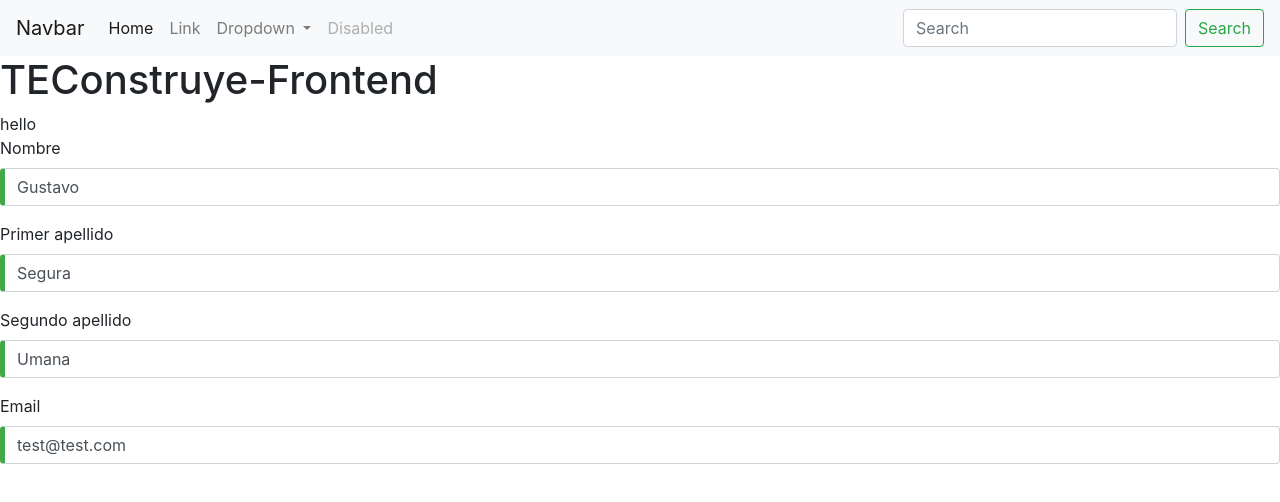
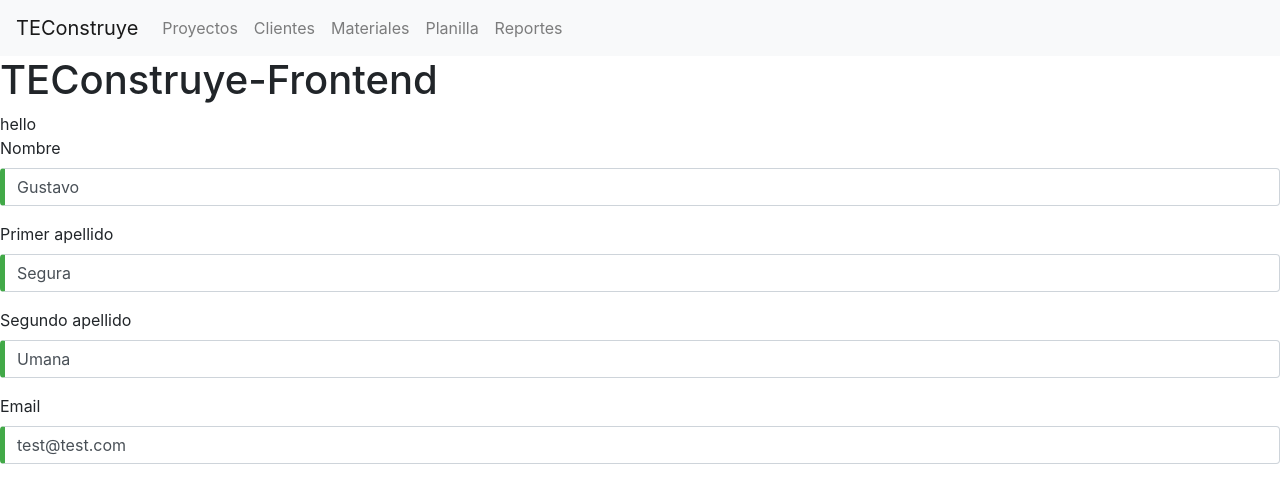
Before and after one commit to BasesDeDatos2018S2/TEConstruye-Frontend, an Angular app: page / in a window 1280 px wide. Shown: the top 502 px of the page. Built offline with nearby package versions, Linux system fonts and the light colour scheme.

Commit message:
[fix]	update navbar

```diff
--- a/src/app/components/navbar/navbar.component.html
+++ b/src/app/components/navbar/navbar.component.html
@@ -1,18 +1,30 @@
 <nav class="navbar navbar-expand-lg navbar-light bg-light">
-  <a class="navbar-brand" href="#">Navbar</a>
+  <a class="navbar-brand" href="#">TEConstruye</a>
+
   <button class="navbar-toggler" type="button" data-toggle="collapse" data-target="#navbarSupportedContent" aria-controls="navbarSupportedContent" aria-expanded="false" aria-label="Toggle navigation">
     <span class="navbar-toggler-icon"></span>
   </button>
 
   <div class="collapse navbar-collapse" id="navbarSupportedContent">
     <ul class="navbar-nav mr-auto">
-      <li class="nav-item active">
-        <a class="nav-link" href="#">Home <span class="sr-only">(current)</span></a>
+      <li class="nav-item ">
+        <!-- <a class="nav-link" href="#">Proyectos <span class="sr-only">(current)</span></a> -->
+        <a class="nav-link" href="#">Proyectos </a>
       </li>
       <li class="nav-item">
-        <a class="nav-link" href="#">Link</a>
+        <a class="nav-link" href="#">Clientes</a>
       </li>
-      <li class="nav-item dropdown">
+      <li class="nav-item">
+        <a class="nav-link" href="#">Materiales</a>
+      </li>
+      <li class="nav-item">
+        <a class="nav-link" href="#">Planilla</a>
+      </li>
+      <li class="nav-item">
+        <a class="nav-link" href="#">Reportes</a>
+      </li>
+
+      <!-- <li class="nav-item dropdown">
         <a class="nav-link dropdown-toggle" href="#" id="navbarDropdown" role="button" data-toggle="dropdown" aria-haspopup="true" aria-expanded="false">
           Dropdown
         </a>
@@ -22,14 +34,14 @@
           <div class="dropdown-divider"></div>
           <a class="dropdown-item" href="#">Something else here</a>
         </div>
-      </li>
-      <li class="nav-item">
+      </li> -->
+      <!-- <li class="nav-item">
         <a class="nav-link disabled" href="#">Disabled</a>
-      </li>
+      </li> -->
     </ul>
-    <form class="form-inline my-2 my-lg-0">
+    <!-- <form class="form-inline my-2 my-lg-0">
       <input class="form-control mr-sm-2" type="search" placeholder="Search" aria-label="Search">
       <button class="btn btn-outline-success my-2 my-sm-0" type="submit">Search</button>
-    </form>
+    </form> -->
   </div>
 </nav>
```
